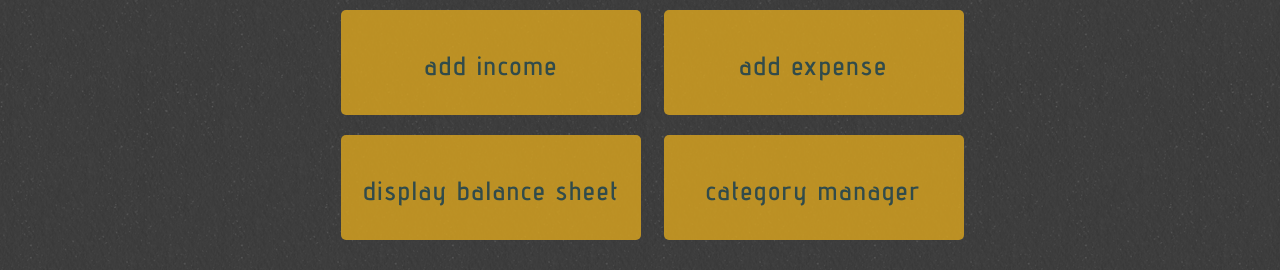
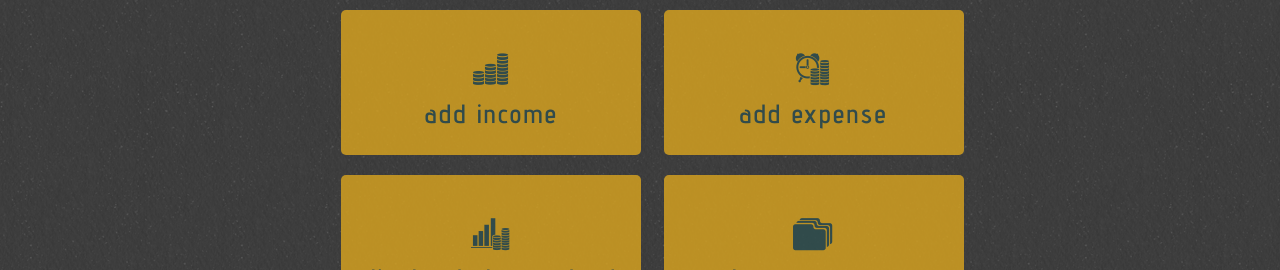
Before and after one commit to MartynaChodkowska/BudgetManagmentFE, a plain HTML site: page mainmenu.html in a window 1280 px wide. Shown: the part 94-364 px from the top of the page. Drawn offline with Linux system fonts and the light colour scheme.

Commit message:
add action icons

```diff
--- a/mainmenu.html
+++ b/mainmenu.html
@@ -40,10 +40,18 @@
 
 		<article>
 			<div id="article">
-				<div class="tile" id="tile1">add income</div>
-				<div class="tile" id="tile2">add expense</div>
-				<div class="tile" id="tile3">display balance sheet</div>
-				<div class="tile" id="tile4">category manager</div>
+				<div class="tile" id="tile1">
+					<div class="icon">A</div>add income
+				</div>
+				<div class="tile" id="tile2">
+					<div class="icon">Y</div>add expense
+				</div>
+				<div class="tile" id="tile3">
+					<div class="icon">k</div>display balance sheet
+				</div>
+				<div class="tile" id="tile4">
+					<div class="icon">u</div>category manager
+				</div>
 			</div>
 		</article>
 	</main>
--- a/style.css
+++ b/style.css
@@ -7,14 +7,21 @@ html{
     font-family: 'Fairy Tales Regular';
     font-style: normal;
     font-weight: normal;
-    src: local('Fairy Tales Regular'), url('Fairy Tales.woff') format('woff');
-    }
+    src: local('Fairy Tales Regular'), url('Fairy Tales.woff') format('woff');    }
 /* #### Generated By: http://www.cufonfonts.com #### */
 	@font-face {
     font-family: 'Prince Danice Regular';
     font-style: normal;
     font-weight: normal;
     src: local('Prince Danice Regular'), url('PrinceDanice-MV9np.woff') format('woff');    }
+
+/* #### Generated By: http://www.cufonfonts.com #### */
+
+    @font-face {
+    font-family: 'Bankwesen Regular';
+    font-style: normal;
+    font-weight: normal;
+    src: local('Bankwesen Regular'), url('Bankwesen.woff') format('woff');    }
 
 body{
 	/* Background pattern from Toptal Subtle Patterns */
@@ -181,7 +188,7 @@ input[type="submit"]:hover{
 	display: inline-block;
 	width: 300px;
 	height: 65px;
-	padding-top: 40px;
+	padding: 40px 0;
 	margin: 10px 5px;
 	background-color: #DAA520;
 	font-size: 0.55rem;
@@ -208,3 +215,9 @@ input[type="submit"]:hover{
 {
 	margin-right::30px;
 }
+
+.icon{
+	font-family: Bankwesen Regular;
+	font-size: 1rem;
+	font-weight: 400;
+}
```
Also changed, not shown: Bankwesen.woff (added).
